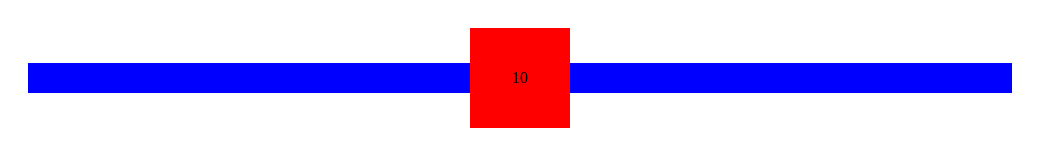
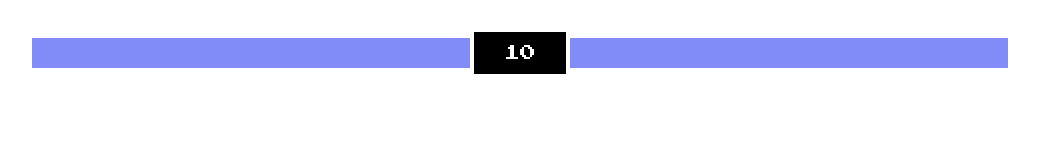
Before and after one commit to Henrysogod/fight, a website built with Parcel: page index.html in a window 1280 px wide. Shown: the whole page, without its empty margins (0-1047 px from the left). Built offline with nearby package versions, Linux system fonts and the light colour scheme.

Commit message:
so far is

```diff
--- a/index.html
+++ b/index.html
@@ -1,8 +1,11 @@
 <head>
-
+    <link rel="preconnect" href="https://fonts.googleapis.com">
+<link rel="preconnect" href="https://fonts.gstatic.com" crossorigin>
+<link href="https://fonts.googleapis.com/css2?family=Press+Start+2P&display=swap" rel="stylesheet">
     <style>
         * {
             box-sizing: border-box;
+            font-family: 'Press Start 2P', cursive;
         }
     </style>
 </head>
@@ -13,25 +16,28 @@
         <!--smaller red container div-->
         <div style="position: absolute; display: flex; width: 100%; align-items: center; padding: 20px;">
             <!--player health-->
-            <div style="position: relative; height: 30px; width: 100%; display: flex; justify-content: flex-end;">
-                <div style="background-color: yellow; height: 30px; width: 100%;"></div>
+            <div style="position: relative; width: 100%; display: flex; justify-content: flex-end; border-top: 4px solid white; border-left: 4px solid white; border-bottom: 4px solid white;">
+                <div style="background-color: red; height: 30px; width: 100%;"></div>
                 <div id="playerHealth"
-                    style="position: absolute; background: blue; top: 0; right: 0; bottom: 0; width: 100%;"></div>
+                    style="position: absolute; background: #818cf8; top: 0; right: 0; bottom: 0; width: 100%;"></div>
             </div>
             <!--timer-->
-            <div id="timer" style="background-color: red;
-             height: 100px;
+            <div id="timer" style="background-color: black;
+             height: 50px;
              width: 100px;
              flex-shrink: 0;
              display: flex;
              align-items: center;
-             justify-content: center;"> 10
+             justify-content: center;
+             color: white;
+             border: 4px solid white;
+             "> 10
             </div>
             <!--enemy health-->
-            <div style="position: relative; height: 30px; width: 100%;">
-                <div style="background-color: yellow; height: 30px;"></div>
+            <div style="position: relative; width: 100%; border-top: 4px solid white; border-right: 4px solid white; border-bottom: 4px solid white;">
+                <div style="background-color: red; height: 30px;"></div>
                 <div id="enemyHealth"
-                    style="position: absolute; background: blue; top: 0; right: 0; bottom: 0; left: 0;"></div>
+                    style="position: absolute; background: #818cf8; top: 0; right: 0; bottom: 0; left: 0;"></div>
             </div>
         </div>
         <div id="displayText" style="
@@ -45,9 +51,14 @@
         left: 0;
         display: none;
         ">Tie</div>
-        <!-- <canvas style="background-image: url('./resources/background/background_layer_1.png')"></canvas> -->
         <canvas></canvas>
     </div>
+
+    <script src="https://cdnjs.cloudflare.com/ajax/libs/gsap/3.9.1/gsap.min.js"
+    integrity="sha512-H6cPm97FAsgIKmlBA4s774vqoN24V5gSQL4yBTDOY2su2DeXZVhQPxFK4P6GPdnZqM9fg1G3cMv5wD7e6cFLZQ=="
+    crossorigin="anonymous"
+    referrerpolicy="no-referrer">
+</script>
 
     <script src="js/utils.js"></script>
     <script src="js/classes.js"></script>
--- a/index.js
+++ b/index.js
@@ -61,12 +61,36 @@ const player = new Fighter({
     run: {
       imageSrc: './samuraiMack/Run.png',
       framesMax: 8
+    },
+    jump: {
+      imageSrc: './samuraiMack/Jump.png',
+      framesMax: 2
+    },
+    fall: {
+      imageSrc: './samuraiMack/Fall.png',
+      framesMax: 2
+    },
+    attack1: {
+      imageSrc: './samuraiMack/Attack1.png',
+      framesMax: 6
+    },
+    takeHit: {
+      imageSrc: './samuraiMack/Take Hit.png',
+      framesMax: 4
     }
+  },
+  attackBox: {
+    offset: {
+      x: 100,
+      y: 50
+    },
+    width: 160,
+    height: 50
   }
+
 })
 
 const enemy = new Fighter({
-  color: 'blue',
   position: {
     x: 400,
     y: 100
@@ -79,6 +103,47 @@ const enemy = new Fighter({
   offset: {
     x: -50,
     y: 0
+  },
+  imageSrc: './kenji/Idle.png',
+  framesMax: 4,
+  scale: 2.5,
+  offset: {
+    x: 215,
+    y: 167
+  },
+  sprites: {
+    idle: {
+      imageSrc: './kenji/Idle.png',
+      framesMax: 4
+    },
+    run: {
+      imageSrc: './kenji/Run.png',
+      framesMax: 8
+    },
+    jump: {
+      imageSrc: './kenji/Jump.png',
+      framesMax: 2
+    },
+    fall: {
+      imageSrc: './kenji/Fall.png',
+      framesMax: 2
+    },
+    attack1: {
+      imageSrc: './kenji/Attack1.png',
+      framesMax: 6
+    },
+    takeHit: {
+      imageSrc: './kenji/Take hit.png',
+      framesMax: 3
+    }
+  },
+  attackBox: {
+    offset: {
+      x: -170,
+      y: 50
+    },
+    width: 170,
+    height: 50
   }
 })
 
@@ -117,45 +182,84 @@ function animate() {
   shop.update()
   c.fillStyle = 'gray'
   c.fillRect(0, 478, canvas.width, 100)
+  c.fillStyle = 'rgba(255, 255, 255, 0.15)'
+  c.fillRect(0, 0, canvas.width, canvas.height)
   player.update()
-  // enemy.update()
+  enemy.update()
 
   player.velocity.x = 0
   enemy.velocity.x = 0
 
   //player movement
+
   if (keys.a.pressed && lastKey === 'a') {
-    player.velocity.x = -1
+    player.velocity.x = -5
+    player.switchSprite('run')
   } else if (keys.d.pressed && lastKey === 'd') {
-    player.velocity.x = 1
+    player.velocity.x = 5
+    player.switchSprite('run')
+  } else {
+    player.switchSprite('idle')
+  }
+  //jumping
+  if (player.velocity.y < 0) {
+    player.switchSprite('jump')
+  } else if (player.velocity.y > 0) {
+    player.switchSprite('fall')
   }
 
   //enemy movement
   if (keys.ArrowLeft.pressed && enemy.lastKey === 'ArrowLeft') {
-    enemy.velocity.x = -1
+    enemy.velocity.x = -5
+    enemy.switchSprite('run')
   } else if (keys.ArrowRight.pressed && enemy.lastKey === 'ArrowRight') {
-    enemy.velocity.x = 1
+    enemy.velocity.x = 5
+    enemy.switchSprite('run')
+  } else {
+    enemy.switchSprite('idle')
+  }
+  //jumping
+  if (enemy.velocity.y < 0) {
+    enemy.switchSprite('jump')
+  } else if (enemy.velocity.y > 0) {
+    enemy.switchSprite('fall')
   }
 
-  //detect for collision
+  //detect for collision & enemy gets hit
   if (rectanglarCollision({
     rectangle1: player,
     rectangle2: enemy
   }) &&
-    player.isAttacking) {
+    player.isAttacking && player.framesCurrent === 4
+    ) {
+    enemy.takeHit()
     player.isAttacking = false
-    enemy.health -= 20
-    document.querySelector('#enemyHealth').style.width = enemy.health + '%'
+
+    gsap.so('#playerHeath', {
+      width: player.health + '%'
+    })
+  }
+
+  //if player misses
+  if (player.isAttacking && player.framesCurrent === 4){
+    player.isAttacking = false
   }
 
   if (rectanglarCollision({
     rectangle1: enemy,
     rectangle2: player
   }) &&
-    enemy.isAttacking) {
+    enemy.isAttacking && enemy.framesCurrent === 2
+    ) {
+      player.takeHit()
     enemy.isAttacking = false
-    player.health -= 20
+
     document.querySelector('#playerHealth').style.width = player.health + '%'
+  }
+
+  //if enemy misses
+  if (enemy.isAttacking && enemy.framesCurrent === 2){
+    enemy.isAttacking = false
   }
 
   //end game based on health
@@ -183,6 +287,7 @@ window.addEventListener('keydown', (event) => {
       break;
     case ' ':
       player.attack()
+      player.isAttacking = true
       break;
 
     case 'ArrowRight':
@@ -197,6 +302,7 @@ window.addEventListener('keydown', (event) => {
       enemy.velocity.y = -10
       break;
     case 'ArrowDown':
+      enemy.attack()
       enemy.isAttacking = true
       break
   }
--- a/js/classes.js
+++ b/js/classes.js
@@ -46,14 +46,17 @@ class Sprite {
   }
 
   class Fighter extends Sprite{
-    constructor({ position, velocity, color = 'red', imageSrc, scale = 1, framesMax = 1, offset = {x: 0, y: 0}, sprites }) {
+    constructor({ position, velocity, color = 'red', imageSrc, scale = 1, framesMax = 1, offset = {x: 0, y: 0}, sprites, attackBox = { offset: {}, width: undefined, height: undefined }}) {
         super({
+
             position,
             imageSrc,
             scale,
             framesMax,
-            offset
-        })
+            offset,
+             })
+
+
 
       this.velocity = velocity
       this.width = 50
@@ -64,9 +67,9 @@ class Sprite {
           x: this.position.x,
           y: this.position.y
         },
-        offset,
-        width: 100,
-        height: 50
+        offset: attackBox.offset,
+        width: attackBox.width,
+        height: attackBox.height
       }
       this.color = color
       this.isAttacking
@@ -76,9 +79,11 @@ class Sprite {
       this.framesHold = 5
       this.sprites = sprites
 
-      for (sprite in sprites){
+      for (const sprite in this.sprites){
+        sprites[sprite].image = new Image()
+        sprites[sprite].image.src = sprites[sprite].imageSrc
+      }
 
-      }
     }
 
     update() {
@@ -86,22 +91,80 @@ class Sprite {
       this.animateFrames()
 
       this.attackBox.position.x = this.position.x + this.attackBox.offset.x
-      this.attackBox.position.y = this.position.y
+      this.attackBox.position.y = this.position.y + this.attackBox.offset.y
 
+    //   c.fillRect(this.attackBox.position.x, this.attackBox.position.y, this.attackBox.width, this.attackBox.height)
 
       this.position.x += this.velocity.x
       this.position.y += this.velocity.y
 
-      if (this.position.y + this.height + this.velocity.y >= canvas.height - 97) {
+      if (this.position.y + this.height + this.velocity.y >= canvas.height - 96) {
         this.velocity.y = 0
+        this.position.y = 330
       } else this.velocity.y += gravity
     }
 
     attack() {
-      this.isAttacking = true
-      setTimeout(() => {
-        this.isAttacking = false
-      }, 100);
+        this.switchSprite('attack1')
+    }
 
+    takeHit() {
+        this.switchSprite('takeHit')
+        this.health -= 20
     }
+
+    switchSprite (sprite) {
+        //overriding all animations with attack
+        if (this.image === this.sprites.attack1.image && this.framesCurrent < this.sprites.attack1.framesMax - 1) return
+        //overriding all animations with taking a hit
+        if (this.image === this.sprites.takeHit.image && this.framesCurrent < this.sprites.takeHit.framesMax - 1) return
+
+        switch (sprite) {
+            case 'idle':
+                if (this.image !== this.sprites.idle.image) {
+               this.image = this.sprites.idle.image
+               this.framesMax = this.sprites.idle.framesMax
+               this.framesCurrent = 0
+                }
+                break;
+            case 'run':
+                if (this.image !== this.sprites.run.image) {
+               this.image = this.sprites.run.image
+               this.framesMax = this.sprites.run.framesMax
+               this.framesCurrent = 0
+                }
+                break;
+            case 'jump':
+                if (this.image !== this.sprites.jump.image) {
+                this.image = this.sprites.jump.image
+                this.framesMax = this.sprites.jump.framesMax
+                this.framesCurrent = 0
+                }
+                break;
+
+                case 'fall':
+                if (this.image !== this.sprites.fall.image) {
+                this.image = this.sprites.fall.image
+                this.framesMax = this.sprites.fall.framesMax
+                this.framesCurrent = 0
+                }
+                break;
+
+                case 'attack1':
+                if (this.image !== this.sprites.attack1.image) {
+                this.image = this.sprites.attack1.image
+                this.framesMax = this.sprites.attack1.framesMax
+                this.framesCurrent = 0
+                }
+                break;
+
+                case 'takeHit':
+                if (this.image !== this.sprites.takeHit.image) {
+                this.image = this.sprites.takeHit.image
+                this.framesMax = this.sprites.takeHit.framesMax
+                this.framesCurrent = 0
+                }
+                break;
+        }
   }
+}
```
Also changed, not shown: kenji/Attack1.png (added), kenji/Fall.png (added), kenji/Idle.png (added), kenji/Jump.png (added), kenji/Run.png (added), kenji/Take hit.png (added), samuraiMack/Fall.png (added).
